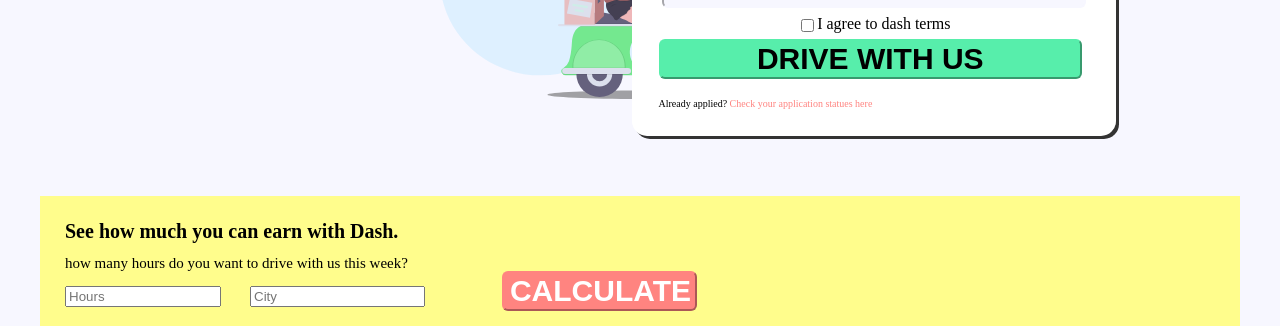
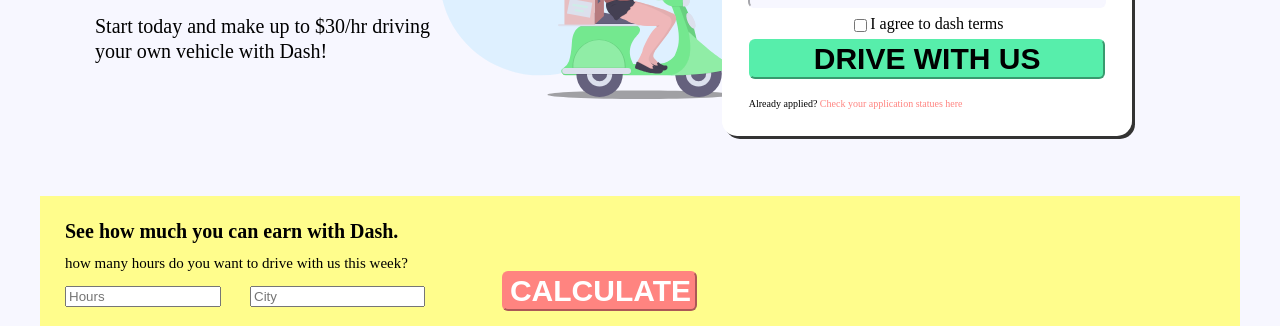
Before and after one commit to Rita426/Rita426.github.io, a plain HTML site: page project-directory/index.html in a window 1280 px wide. Shown: the part 384-710 px from the top of the page. Drawn offline with Linux system fonts and the light colour scheme.

Commit message:
css update

```diff
--- a/project-directory/main.css
+++ b/project-directory/main.css
@@ -274,7 +274,8 @@ h1 {
 
 .apply {
      width: 100%;
-     margin-top: 0;;
+     margin-top: 0;
+     margin-left: 180px;
 }
 
 h2 {
```
